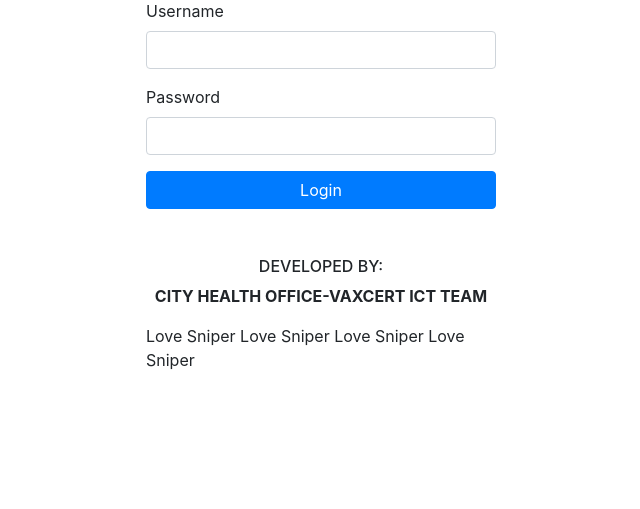
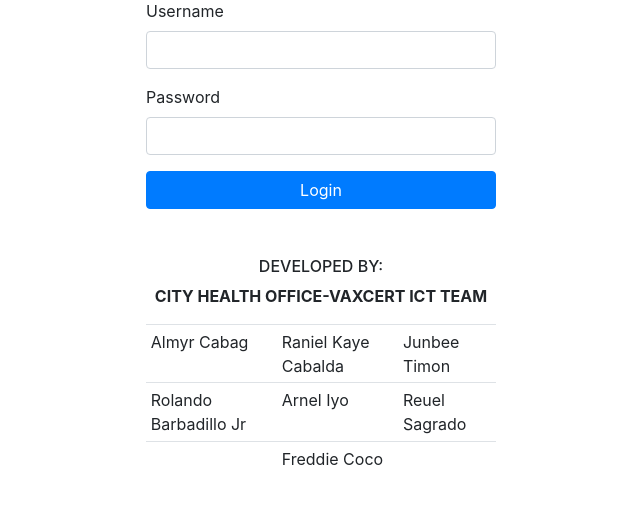
Before and after one commit to junmarktimon/lgulaboratory, a PHP site: page / in a window 1280 px wide. Shown: the part 291-800 px from the top of the page, without its empty margins (319-959 px from the left). Run offline with PHP 8.4, Linux system fonts and the light colour scheme; some libraries are stand-ins or nearby versions.

Commit message:
adding developer name list

```diff
--- a/admin/account.php
+++ b/admin/account.php
@@ -62,7 +62,7 @@
                         <span id='message1'></span>
                     </div>
 
-                    <button type="submit" class="btn btn-primary float-right mb-5" name="btn_change_pwd"> Update </button>
+                    <button type="submit" class="btn btn-primary float-right mb-5" name="btn_change_pwd" id="btn_update_password"> Update </button>
                 </form>
 
 
@@ -176,6 +176,8 @@
 
 <script>
 
+document.getElementById("btn_update_password").disabled = true;
+
     $(document).ready(function () {
         $('#dataTable4').DataTable();
     });
@@ -199,9 +201,11 @@
             document.getElementById('confirm_password').value) {
             document.getElementById('message1').style.color = 'green';
             document.getElementById('message1').innerHTML = 'matching';
+            document.getElementById("btn_update_password").disabled = false;
         } else {
             document.getElementById('message1').style.color = 'red';
             document.getElementById('message1').innerHTML = 'not matching';
+            document.getElementById("btn_update_password").disabled = true;
         }
     }
 
--- a/index.php
+++ b/index.php
@@ -70,13 +70,39 @@
 				<h6 class="text-center mt-5"> DEVELOPED BY: </h6>
 				<p class="text-center font-weight-bolder"> CITY HEALTH OFFICE-VAXCERT ICT TEAM</p>
 
-				<div>
-					<span> Love Sniper </span>
-					<span> Love Sniper </span>
-					<span> Love Sniper </span>
-					<span> Love Sniper </span>
+				<div class="table-responsive">
+					<table class="table table-sm">
+						<tbody>
+
+							<tr>
+								<td> Almyr Cabag </td>
+								<td> Raniel Kaye Cabalda </td>
+								<td> Junbee Timon </td>
+							</tr>
+							<tr>
+
+								<td> Rolando Barbadillo Jr </td>
+								<td> Arnel Iyo </td>
+								<td> Reuel Sagrado </td>
+							</tr>
+							<tr>
+								<td>  </td>
+								<td> Freddie Coco </td>
+								<td></td>
+							</tr>
+						</tbody>
+					</table>
+					</div>
+				<!-- <div>
+					<span> Almyr Cabag </span>
+					<span> Raniel Kaye Cabalda </span>
+					<span> Junbee Timon </span>
+					<span> Rolando Barbadillo Jr </span>
+					<span> Arnel Iyo </span>
+					<span> Reuel Sagrado </span>
+					<span> Freddie Coco </span>
 				</div>
-
+				 -->
 			</div>
 			<div class="col-4"></div>
 		</div>
```
